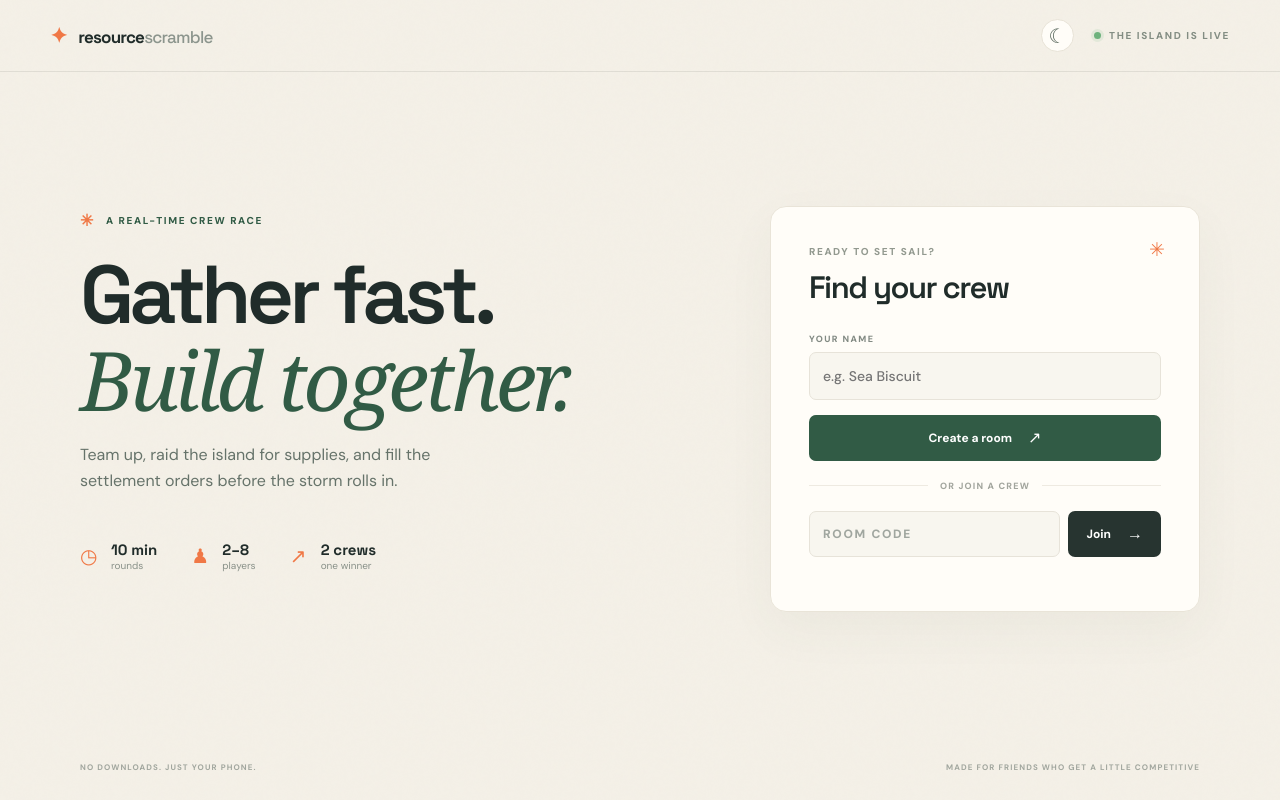
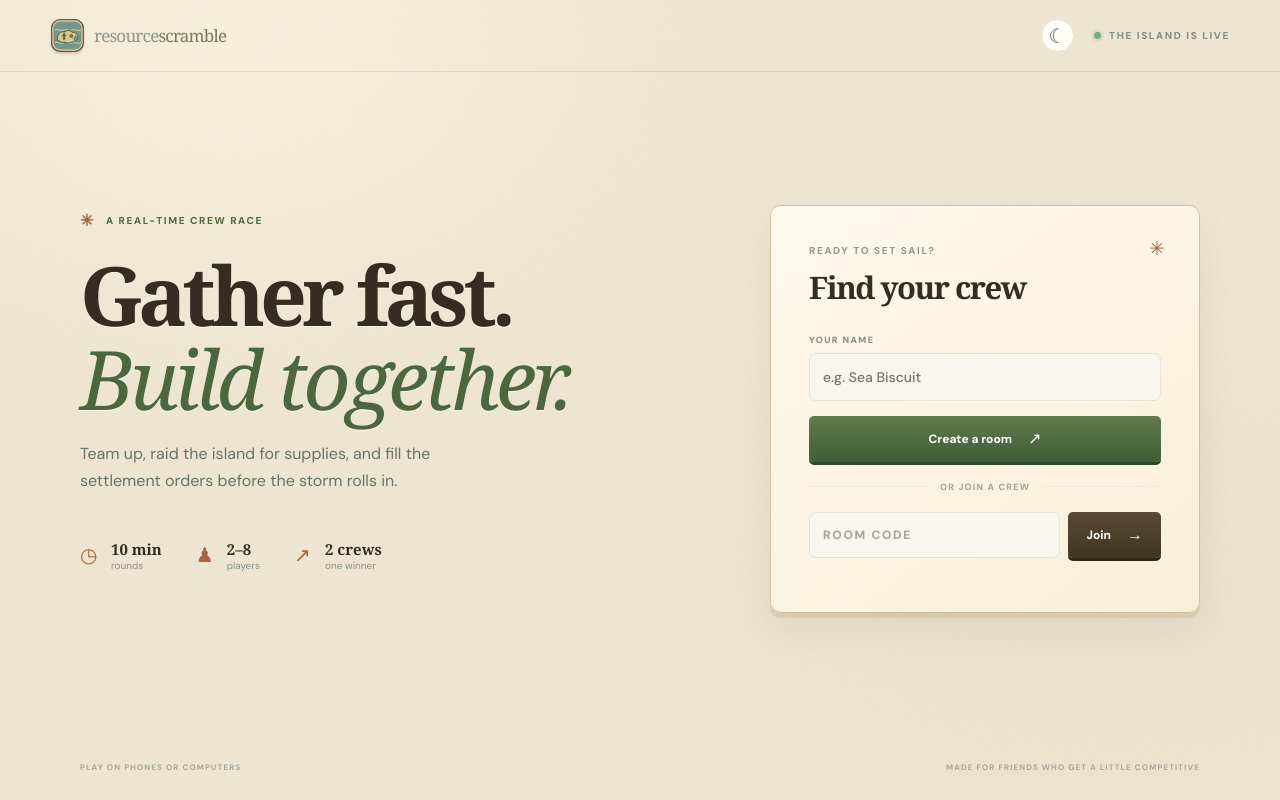
Before and after one commit to alexthelion335/resourceScramble, a website: page public/index.html in a window 1280 px wide. Drawn offline with Linux system fonts and the light colour scheme.

Commit message:
feat: update theme color, enhance header accessibility, and add board theme styles

```diff
--- /dev/null
+++ b/public/board-theme.css
@@ -0,0 +1,196 @@
+:root {
+  --ink: #352d21;
+  --muted: #7d715f;
+  --paper: #eee5d2;
+  --card: #fff8e9;
+  --line: #d8c8a8;
+  --orange: #ad6240;
+  --blue: #537f8f;
+  --green: #4a6740;
+  --display: Georgia, 'Times New Roman', serif;
+}
+
+body {
+  background-color: var(--paper);
+  background-image: radial-gradient(ellipse at 18% 4%, #fff9e788, transparent 34%),
+    radial-gradient(ellipse at 88% 72%, #d6c5a622, transparent 42%);
+}
+
+.paper-grain { opacity: .28; }
+.topbar { border-color: #9b835433; }
+.brand { display: inline-flex; align-items: center; gap: 9px; }
+.brand-logo { display: block; width: 35px; height: 35px; filter: drop-shadow(0 2px 1px #49351c33); }
+.brand .brand-name { color: var(--ink); white-space: nowrap; }
+.brand .brand-name > span { color: #82755e; font-weight: 500; }
+.hero-copy .eyebrow, .room-head .eyebrow { color: #526b42; }
+.hero-copy h1, .room-head h1, .panel-top h2, .section-heading h2,
+.order-title h3, .stash-panel h3, .result-panel h2 { text-shadow: 0 1px #fff9e8; }
+
+.lobby-card, .lobby-panel, .order-panel, .stash-panel, .island-panel,
+.result-panel, .tutorial-card {
+  background: linear-gradient(145deg, #fff9ec, #f8efd9);
+  border: 1px solid #d3c19d;
+  box-shadow: 0 5px 0 #b6a27c44, 0 16px 36px #59462a12, inset 0 1px #fffdf5;
+}
+.lobby-card { border-radius: 11px; }
+.lobby-panel, .order-panel, .stash-panel, .island-panel { border-radius: 9px; }
+.result-panel, .tutorial-card { border-radius: 12px; }
+
+.button, .site-card, .team-select-button, .helper-vote-button,
+.team-customize input, .team-customize select {
+  border-radius: 5px;
+}
+.button.primary {
+  background: linear-gradient(#607a4b, #405d39);
+  box-shadow: 0 3px 0 #2d482c;
+}
+.button.dark { background: linear-gradient(#594a35, #403523); box-shadow: 0 3px 0 #302719; }
+.button:active { box-shadow: none; }
+
+.team-box.ember { background: #f7e5d1; border-color: #dfb895; }
+.team-box.tide { background: #e2ece4; border-color: #b6c9b3; }
+.team-box.ember .team-box-head { color: #995136; }
+.team-box.tide .team-box-head { color: #49694b; }
+.player-chip { background: #fff8e9; border: 1px solid #e5d8bd; }
+.launch-row, .stash-grid > div { border-color: #ded1b7; }
+
+.score-card { background: linear-gradient(#fff9ec, #f5ecd9); border-color: #d8c8a8; }
+.score-card.ember { border-top-color: #b86b43; }
+.score-card.tide { border-top-color: #66815a; }
+.timer-track { background: #d8c9ab; }
+.timer-track i { background: #b86b43; }
+.event-banner { background: #e5ead8; border-color: #c5d0b5; color: #455d3c; }
+.event-banner span, .launch-tip span { color: #ad6240; }
+
+.order-panel, .stash-panel { box-shadow: 0 3px 0 #b6a27c33, 0 8px 20px #59462a0b; }
+.order-title span { background: #efe0bf; border: 1px solid #e1cda7; }
+.cost-pill { background: #eee4cf; color: #5b4d38; border: 1px solid #e2d4b8; }
+.cost-pill.ready { background: #e2ead8; color: #456541; border-color: #c8d5b7; }
+.my-team-pill { color: #8f4c2e; background: #f2dfca; }
+.my-team-pill.tide-pill { color: #426848; background: #e0eadc; }
+.stash-grid > div { border-right-color: #ded1b7; }
+
+.voyage-map {
+  border: 2px solid #d5c49e;
+  box-shadow: inset 0 0 0 2px #fff6dc55, 0 3px 0 #b6a27c33;
+}
+body.light-mode .voyage-map {
+  background: radial-gradient(ellipse at 50% 72%, #8fb5a3 0%, #709c91 48%, #547d78 100%);
+}
+.map-routes .island-shape { fill: #788653; stroke: #c2b77e; }
+.map-routes .island-detail { stroke: #e0d39c; opacity: .55; }
+.map-routes .region-line { stroke: #e9ddb0; opacity: .72; }
+.map-routes .route-line { stroke: #f4d98f; stroke-width: 2.5; opacity: .95; }
+.map-node > span { background: #566f49; border-color: #d5cb96; }
+.camp-node > span { background: #a5653d; }
+
+.site-card {
+  min-height: 158px;
+  border-color: #d7c8aa;
+  box-shadow: 0 3px 0 #b6a27c44, inset 0 1px #fff;
+}
+.site-card[data-site="grove"] { background: linear-gradient(150deg, #f2f2df, #e5e7cd); }
+.site-card[data-site="quarry"] { background: linear-gradient(150deg, #f3eee2, #e6ddc9); }
+.site-card[data-site="crystal"] { background: linear-gradient(150deg, #edf1e7, #dce9df); }
+.site-card:hover { border-color: #9a9d6b; box-shadow: 0 4px 0 #a4936844; }
+.site-card:disabled { opacity: .62; }
+.site-card .gather-cta { color: #4a6740; }
+.trip-status { background: #edf0df; border-color: #d1d7bd; }
+.trip-progress { background: #d9dfca; }
+.trip-progress i { background: #607c4b; }
+.puzzle-button { background: #fff8e9; border-color: #dfcfad; color: #4a6740; }
+.powerup-card { background: #f8f0dd; border-color: #ddcfb2; }
+.powerup-card.selected { background: #e6ecd9; border-color: #8d9e6d; }
+.crew-trip-chip { background: #fff8e9; border-color: #dfd2b9; }
+.gather-hint, .powerup-head { color: #82755e; }
+
+body:not(.light-mode) {
+  --ink: #efe6d2;
+  --muted: #b7a98d;
+  --paper: #211f18;
+  --card: #302b20;
+  --line: #554a35;
+  --green: #91a96d;
+  --orange: #d28a58;
+  --blue: #82a69d;
+  background-color: #211f18;
+  background-image: radial-gradient(ellipse at 18% 0%, #46503955, transparent 38%),
+    radial-gradient(ellipse at 85% 70%, #68452d22, transparent 45%);
+  color: var(--ink);
+}
+body:not(.light-mode) .paper-grain { opacity: .13; }
+body:not(.light-mode) .topbar { border-color: #c6b18122; }
+body:not(.light-mode) .brand,
+body:not(.light-mode) .brand .brand-name { color: #f1e8d6; }
+body:not(.light-mode) .brand .brand-name > span,
+body:not(.light-mode) .top-note,
+body:not(.light-mode) .eyebrow { color: #b9ad92; }
+body:not(.light-mode) .hero-copy .eyebrow,
+body:not(.light-mode) .room-head .eyebrow { color: #a9bd83; }
+body:not(.light-mode) .hero-copy h1 em { color: #aabe8a; }
+body:not(.light-mode) .hero-copy > p,
+body:not(.light-mode) .panel-top p,
+body:not(.light-mode) .launch-tip { color: #c1b69f; }
+body:not(.light-mode) .lobby-card,
+body:not(.light-mode) .lobby-panel,
+body:not(.light-mode) .order-panel,
+body:not(.light-mode) .stash-panel,
+body:not(.light-mode) .island-panel,
+body:not(.light-mode) .result-panel,
+body:not(.light-mode) .tutorial-card {
+  background: linear-gradient(145deg, #302b20, #29251c);
+  border-color: #5c4e36;
+  box-shadow: 0 5px 0 #120f0b66, 0 16px 36px #0004, inset 0 1px #75634755;
+}
+body:not(.light-mode) .lobby-card label,
+body:not(.light-mode) .lobby-card .eyebrow { color: #c0b394; }
+body:not(.light-mode) .lobby-card input,
+body:not(.light-mode) .join-row input,
+body:not(.light-mode) .team-customize input,
+body:not(.light-mode) .team-customize select {
+  background: #211f18;
+  border-color: #5c4e36;
+  color: #f1e8d6;
+}
+body:not(.light-mode) .button.primary { background: linear-gradient(#708852, #526c43); box-shadow: 0 3px 0 #34452e; }
+body:not(.light-mode) .button.dark { background: linear-gradient(#69563a, #4e402b); box-shadow: 0 3px 0 #342a1c; }
+body:not(.light-mode) .team-box.ember { background: #3c2b20; border-color: #6f4d32; }
+body:not(.light-mode) .team-box.tide { background: #293329; border-color: #4e6244; }
+body:not(.light-mode) .team-box.ember .team-box-head { color: #e39b6d; }
+body:not(.light-mode) .team-box.tide .team-box-head { color: #aec395; }
+body:not(.light-mode) .player-chip { background: #302b20; border-color: #574a36; color: #e8dfcb; }
+body:not(.light-mode) .launch-row,
+body:not(.light-mode) .stash-grid > div,
+body:not(.light-mode) .order-footer,
+body:not(.light-mode) .powerup-head { border-color: #514630; }
+body:not(.light-mode) .score-card { background: linear-gradient(#342e22, #2b271e); border-color: #554a35; }
+body:not(.light-mode) .event-banner { background: #343a29; border-color: #596044; color: #d1d9b7; }
+body:not(.light-mode) .order-title span { background: #453923; border-color: #665438; }
+body:not(.light-mode) .cost-pill { background: #423a2b; color: #e0d4ba; border-color: #5d4f38; }
+body:not(.light-mode) .cost-pill.ready { background: #35412d; color: #c5d6aa; border-color: #586746; }
+body:not(.light-mode) .my-team-pill { color: #edb18a; background: #493124; }
+body:not(.light-mode) .my-team-pill.tide-pill { color: #bed0a5; background: #34402d; }
+body:not(.light-mode) .site-card,
+body:not(.light-mode) .site-card[data-site="grove"],
+body:not(.light-mode) .site-card[data-site="quarry"],
+body:not(.light-mode) .site-card[data-site="crystal"] {
+  background: linear-gradient(150deg, #393728, #302d22);
+  border-color: #5b513a;
+  box-shadow: 0 3px 0 #17140f88, inset 0 1px #74684b55;
+  color: #efe6d2;
+}
+body:not(.light-mode) .site-card:hover { background: #403d2e; border-color: #89906a; }
+body:not(.light-mode) .site-card .gather-cta { color: #b3c58e; }
+body:not(.light-mode) .trip-status { background: #303426; border-color: #4e5739; }
+body:not(.light-mode) .trip-progress { background: #494a37; }
+body:not(.light-mode) .puzzle-button { background: #383a2b; border-color: #596044; color: #c5d5a7; }
+body:not(.light-mode) .powerup-card,
+body:not(.light-mode) .crew-trip-chip { background: #343025; border-color: #554a35; color: #e8dfcb; }
+body:not(.light-mode) .powerup-card.selected { background: #38402c; border-color: #718154; }
+body:not(.light-mode) .result-scores div { background: #383225; }
+body:not(.light-mode) .helper-panel { background: #303426; border-color: #4e5739; }
+
+@media (max-width: 700px) {
+  .site-card { min-height: 145px; }
+  .room-head h1 { font-size: 34px; }
+}
--- a/public/index.html
+++ b/public/index.html
@@ -2,14 +2,14 @@
 <html lang="en">
 <head>
   <meta charset="utf-8"><meta name="viewport" content="width=device-width,initial-scale=1,viewport-fit=cover">
-  <meta name="theme-color" content="#f4f0e7"><title>Resource Scramble</title>
+  <meta name="theme-color" content="#eee5d2"><link rel="icon" type="image/svg+xml" href="/logo.svg"><title>Resource Scramble</title>
   <link rel="preconnect" href="https://fonts.googleapis.com"><link rel="preconnect" href="https://fonts.gstatic.com" crossorigin>
   <link href="https://fonts.googleapis.com/css2?family=DM+Sans:wght@400;500;600;700;800&family=Space+Grotesk:wght@500;600;700&display=swap" rel="stylesheet">
-  <link rel="stylesheet" href="/style.css"><link rel="stylesheet" href="/game.css">
+  <link rel="stylesheet" href="/style.css"><link rel="stylesheet" href="/game.css"><link rel="stylesheet" href="/board-theme.css">
 </head>
 <body>
   <div class="paper-grain"></div>
-  <header class="topbar"><a class="brand" href="/"><span class="brand-mark">✦</span> resource<span>scramble</span></a><div class="header-actions"><button id="theme-toggle" class="theme-toggle" type="button" aria-label="Switch to light mode" title="Switch to light mode">☼</button><div class="top-note"><i></i> THE ISLAND IS LIVE</div></div></header>
+  <header class="topbar"><a class="brand" href="/" aria-label="Resource Scramble home"><img class="brand-logo" src="/logo.svg" alt=""> <span class="brand-name">resource<span>scramble</span></span></a><div class="header-actions"><button id="theme-toggle" class="theme-toggle" type="button" aria-label="Switch to light mode" title="Switch to light mode">☼</button><div class="top-note"><i></i> THE ISLAND IS LIVE</div></div></header>
   <main id="app" class="app-shell">
     <section id="home" class="home-view">
       <div class="hero-copy"><div class="eyebrow"><span>✳</span> A REAL-TIME CREW RACE</div><h1>Gather fast.<br><em>Build together.</em></h1><p>Team up, raid the island for supplies, and fill the settlement orders before the storm rolls in.</p>
@@ -19,7 +19,7 @@
         <button id="create-room" class="button primary full">Create a room <span>↗</span></button><div class="divider"><span>OR JOIN A CREW</span></div>
         <div class="join-row"><input id="room-code" maxlength="6" placeholder="ROOM CODE" autocomplete="off"><button id="join-room" class="button dark">Join <span>→</span></button></div><p id="home-error" class="error"></p>
       </div>
-      <div class="home-foot"><span>NO DOWNLOADS. JUST YOUR PHONE.</span><span>MADE FOR FRIENDS WHO GET A LITTLE COMPETITIVE</span></div>
+      <div class="home-foot"><span>PLAY ON PHONES OR COMPUTERS</span><span>MADE FOR FRIENDS WHO GET A LITTLE COMPETITIVE</span></div>
     </section>
     <section id="room" class="room-view hidden">
       <div class="room-head"><div><div class="eyebrow">THE FLOATING ISLAND · ROUND <span id="round-number">1</span></div><h1 id="room-title">Crew camp</h1></div><div class="room-code-box"><small>ROOM CODE</small><button id="copy-code" aria-label="Copy room code"><b id="room-code-display">------</b><span>▢</span></button></div></div>
--- a/server.js
+++ b/server.js
@@ -420,7 +420,10 @@ const server = http.createServer(async (req, res) => {
   if (!file.startsWith(ROOT)) { res.writeHead(403); return res.end('Forbidden'); }
   fs.readFile(file, (error, content) => {
     if (error) { res.writeHead(404); return res.end('Not found'); }
-    const type = file.endsWith('.css') ? 'text/css' : file.endsWith('.js') ? 'text/javascript' : 'text/html';
+    const type = file.endsWith('.css') ? 'text/css'
+      : file.endsWith('.js') ? 'text/javascript'
+        : file.endsWith('.svg') ? 'image/svg+xml'
+          : 'text/html';
     res.writeHead(200, { 'content-type': `${type}; charset=utf-8` }); res.end(content);
   });
 });
```
Also changed, not shown: public/logo.svg (added).
